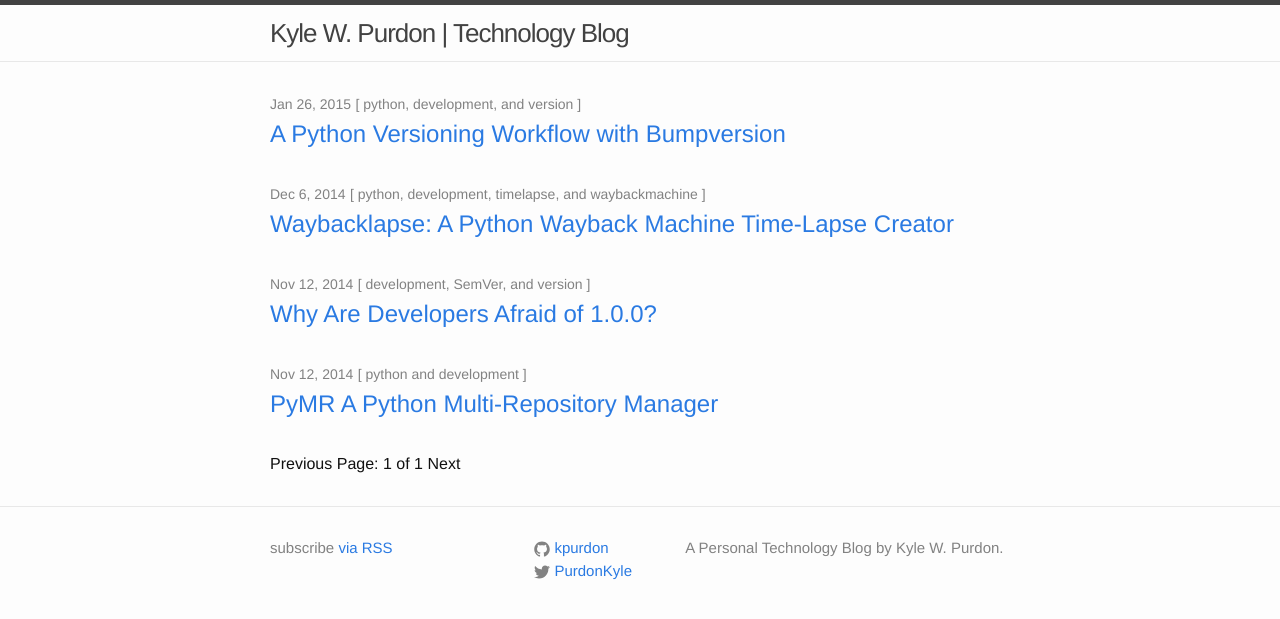
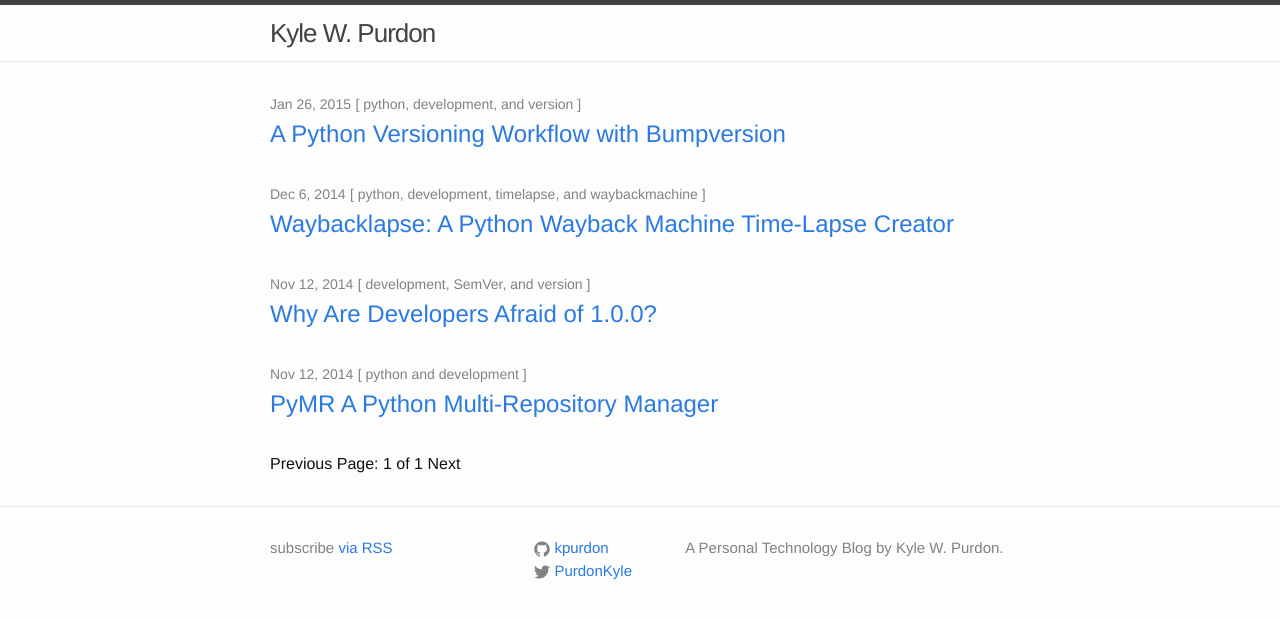
Before and after one commit to kpurdon/kpurdon.github.io, a Jekyll site: the page built from index.html, in a window 1280 px wide. Shown: the top 619 px of the page. Built offline with Jekyll 4.4.1, drawn with Linux system fonts in a browser that asks for light colours; the list of posts is cut into pages by our own code.

Commit message:
Shorten name
Better for chrome tabs and mobile display anyway.

```diff
--- a/_config.yml
+++ b/_config.yml
@@ -1,4 +1,4 @@
-title: "Kyle W. Purdon | Technology Blog"
+title: "Kyle W. Purdon"
 email: "kylepurdon@gmail.com"
 description: "A Personal Technology Blog by Kyle W. Purdon."
 baseurl: ""
```
